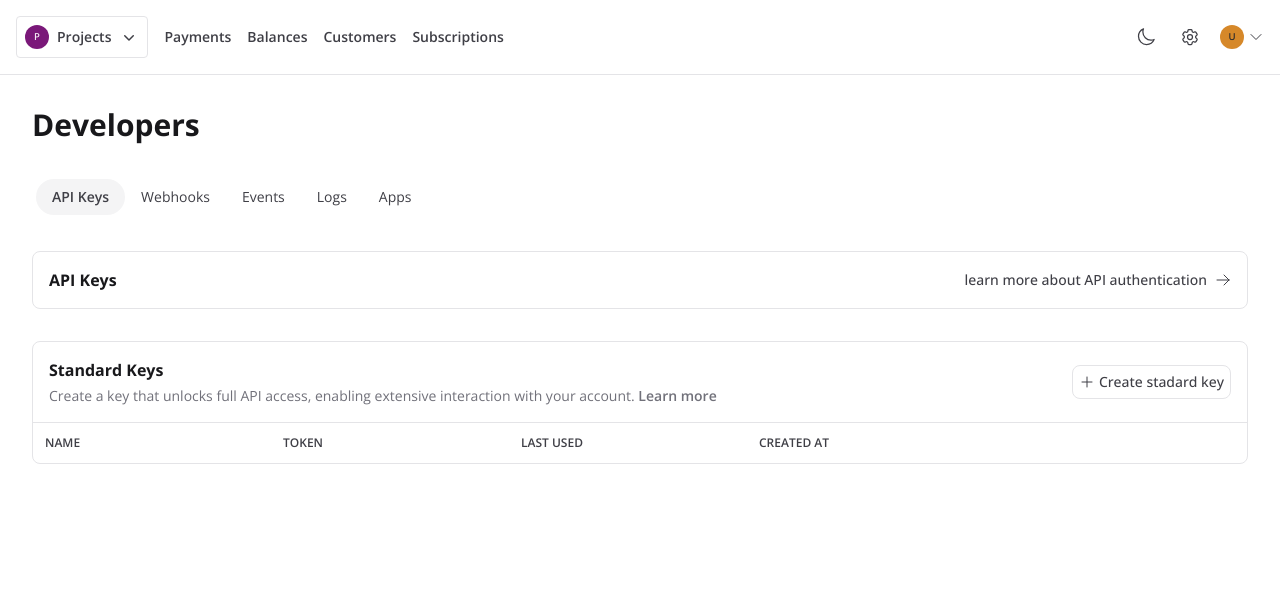
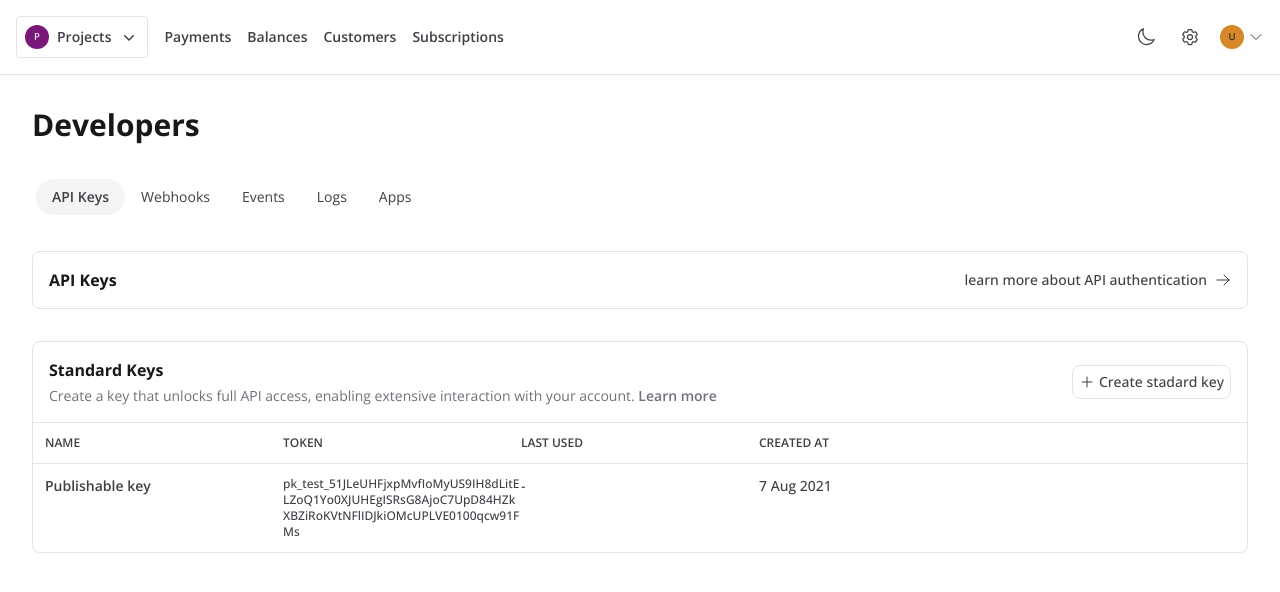
Before and after one commit to tate2301/tif, a Next.js app in the folder apps/dashboard/: page /settings/developers in a window 1280 px wide. Shown: the top 592 px of the page. Built offline with nearby package versions, Linux system fonts and the light colour scheme.

Commit message:
fix: create api keys

```diff
--- a/apps/dashboard/src/pages/settings/developers/index.tsx
+++ b/apps/dashboard/src/pages/settings/developers/index.tsx
@@ -29,16 +29,25 @@ const Developers = (props: Props) => {
               </p>
             </div>
             <div className="main-border main-link-text text-sm rounded-lg p-1.5 font-medium flex flex-row items-center space-x-1 cursor-default">
-                <PlusIcon height={16} width={16} />
-                <p>Create stadard key</p>
+              <PlusIcon height={16} width={16} />
+              <p>Create stadard key</p>
             </div>
           </div>
-          {/* <div className="main-border-t"></div> */}
+          {/* table heading */}
           <div className="grid grid-cols-5 p-3 text-xs uppercase font-semibold main-text">
             <div className="col-span-1">name</div>
             <div className="col-span-1">token</div>
             <div className="col-span-1">last used</div>
             <div className="col-span-1">created at</div>
+          </div>
+          {/* table bpdy */}
+          <div className="grid grid-cols-5 p-3 text-sm main-text">
+            <div className="col-span-1 font-semibold">Publishable key</div>
+            <div className="col-span-1 text-xs font-medium">
+              pk_test_51JLeUHFjxpMvfIoMyUS9IH8dLitELZoQ1Yo0XJUHEgISRsG8AjoC7UpD84HZkXBZiRoKVtNFlIDJkiOMcUPLVE0100qcw91FMs
+            </div>
+            <div className="col-span-1 font-medium">-</div>
+            <div className="col-span-1 font-medium">7 Aug 2021</div>
           </div>
         </div>
       </div>
```
